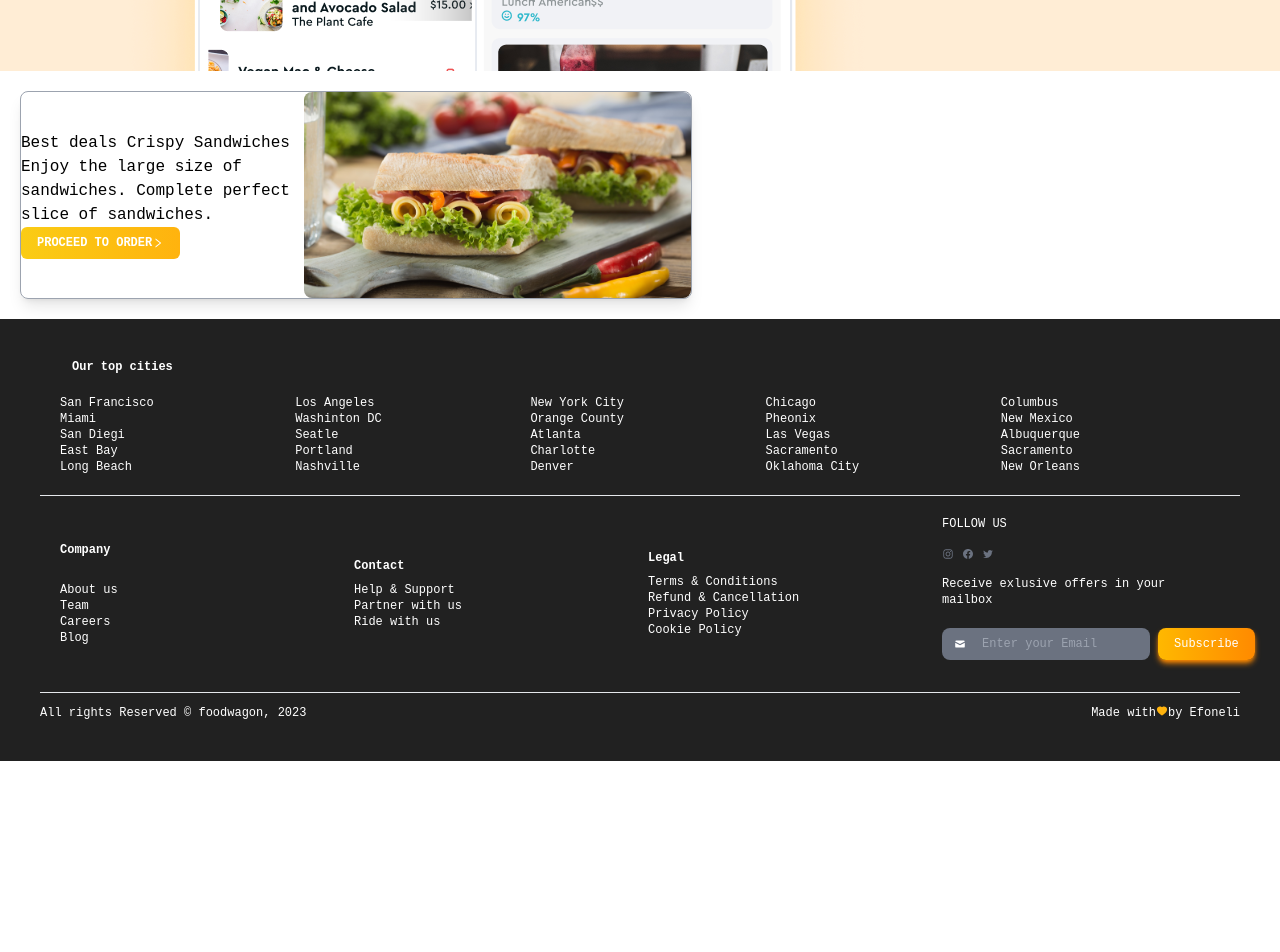
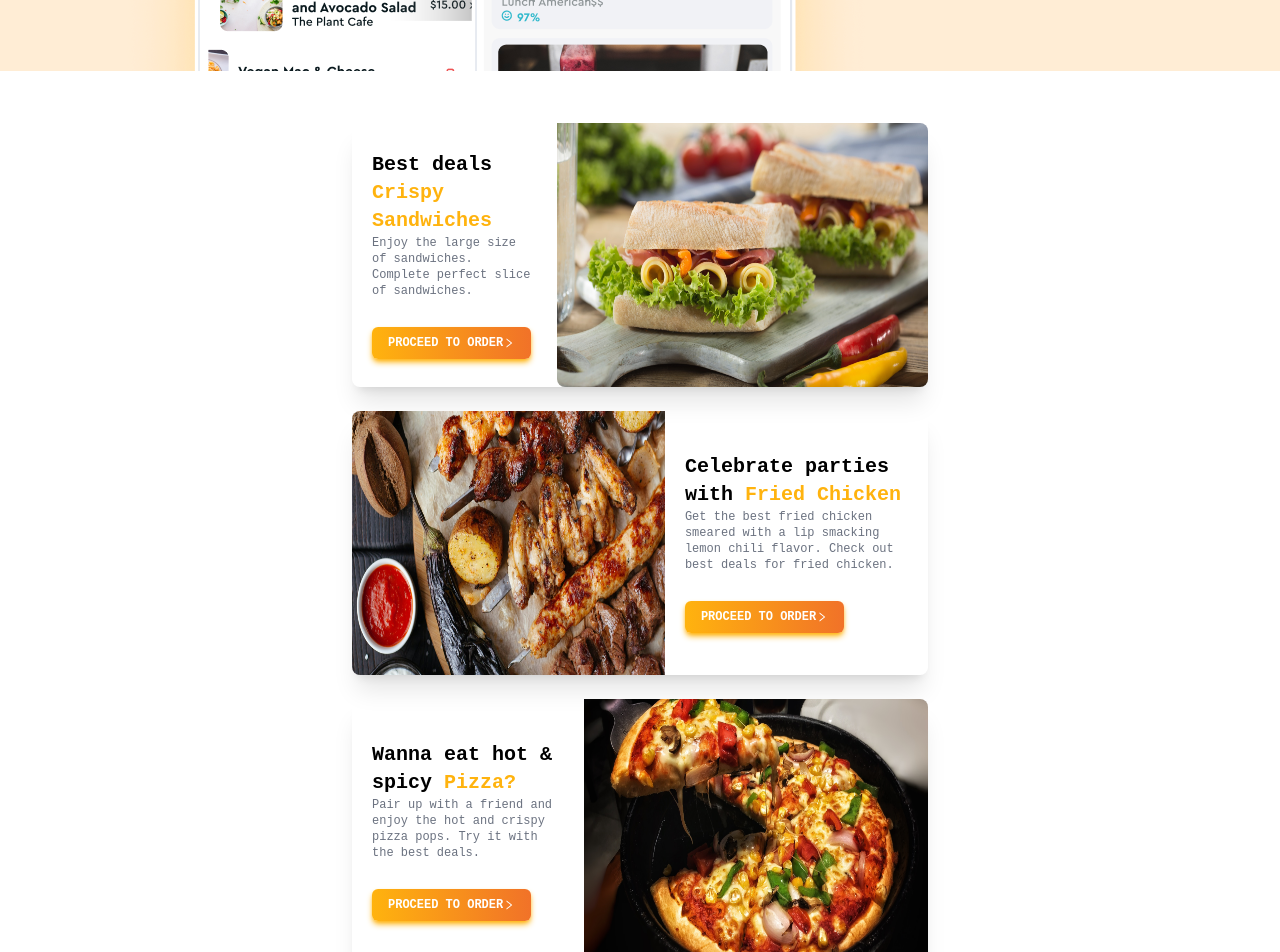
Before and after one commit to Efoneli/est, a React (Create React App) app: page / in a window 1280 px wide. Shown: the part 3720-4672 px from the top of the page. Before the commit the page ends 4481 px from the top, so only its background shows below. Built offline with nearby package versions, Linux system fonts and the light colour scheme.

Commit message:
best deals

```diff
--- a/src/pages/BestDeals.jsx
+++ b/src/pages/BestDeals.jsx
@@ -3,31 +3,110 @@ import { AiOutlineRight } from "react-icons/ai";
 import best1 from "../components/Assets/images/best1.png";
 import best2 from "../components/Assets/images/best2.png";
 import best3 from "../components/Assets/images/best3.png";
+import order from "../components/Assets/images/order.png";
 
 function BestDeals() {
   return (
     <>
-      <div className="bg-white m-5">
-        <div className="max-w-2xl border border-gray-400 shadow-lg rounded-lg flex items-center justify-center">
-          <div className="">
-            <h2>
-              Best deals <span>Crispy Sandwiches</span>
+      <div className="bg-white grid gap-6 place-items-center m-8 p-5">
+        <div className="max-w-sm shadow-xl rounded-lg flex flex-col items-center justify-center md:flex-row md:max-w-xl">
+          <div>
+            <div className="p-5">
+              <h2 className="font-extrabold text-xl">
+                Best deals{" "}
+                <span className="text-yellowColor">Crispy Sandwiches</span>
               </h2>
-            <p>
+              <p className="text-xs leading-4 text-gray-500">
                 Enjoy the large size of sandwiches. Complete perfect slice of
                 sandwiches.
               </p>
 
-            <button className="bg-gradient-to-r from-yellow-400 to-yellowColor text-white text-xs px-4 py-2 rounded-md flex items-center font-bold">
+              <button className="bg-gradient-to-r from-yellowColor to-orangeColor shadow-md shadow-yellowColor text-white text-xs px-4 py-2 mt-7 rounded-md flex items-center font-bold">
                 PROCEED TO ORDER
                 <AiOutlineRight className="" />
               </button>
             </div>
-          <div>
-          <img src={best1} alt="deals" className="rounded-lg" />
+          </div>
+
+          <div className="">
+            <img
+              src={best1}
+              alt="deals"
+              className="h-[16.5rem] w-[64rem] rounded-b-lg object-fill md:rounded-r-lg"
+            />
           </div>
         </div>
 
+        <div className="max-w-sm shadow-xl rounded-lg flex flex-col-reverse items-center justify-center md:flex-row md:max-w-xl">
+          <div className="">
+            <img
+              src={best2}
+              alt="deals"
+              className="h-[16.5rem] w-[64rem] rounded-l-lg"
+            />
+          </div>
+
+          <div>
+            <div className="p-5">
+              <h2 className="font-extrabold text-xl">
+                Celebrate parties with{" "}
+                <span className="text-yellowColor">Fried Chicken</span>
+              </h2>
+              <p className="text-xs leading-4 text-gray-500">
+                Get the best fried chicken smeared with a lip smacking lemon
+                chili flavor. Check out best deals for fried chicken.
+              </p>
+
+              <button className="bg-gradient-to-r from-yellowColor to-orangeColor shadow-md shadow-yellowColor text-white text-xs px-4 py-2 mt-7 rounded-md flex items-center font-bold">
+                PROCEED TO ORDER
+                <AiOutlineRight className="" />
+              </button>
+            </div>
+          </div>
+        </div>
+
+        <div className="max-w-sm shadow-xl rounded-lg flex flex-col items-center justify-center md:flex-row md:max-w-xl">
+          <div>
+            <div className="p-5">
+              <h2 className="font-extrabold text-xl">
+                Wanna eat hot & spicy{" "}
+                <span className="text-yellowColor">Pizza?</span>
+              </h2>
+              <p className="text-xs leading-4 text-gray-500">
+                Pair up with a friend and enjoy the hot and crispy pizza pops.
+                Try it with the best deals.
+              </p>
+
+              <button className="bg-gradient-to-r from-yellowColor to-orangeColor shadow-md shadow-yellowColor text-white text-xs px-4 py-2 mt-7 rounded-md flex items-center font-bold">
+                PROCEED TO ORDER
+                <AiOutlineRight className="" />
+              </button>
+            </div>
+          </div>
+
+          <div className="">
+            <img
+              src={best3}
+              alt="deals"
+              className="h-[16.5rem] w-[64rem] rounded-r-lg"
+            />
+          </div>
+        </div>
+      </div>
+
+      <div className="relative">
+        <div className="">
+        <img src={order} alt="order" />
+        </div>
+            <div className="absolute top-0 left-24 translate-x-12">
+            <h1 className="font-extrabold text-2xl text-white text-center">
+                Are you ready to order with <br />the best deals?
+            </h1>
+            <button className="bg-orangeColor text-white text-xs px-4 py-2 mt-7 rounded-md flex items-center justify-center font-bold">
+                PROCEED TO ORDER
+                <AiOutlineRight className="" />
+            </button>
+            </div>
 
       </div>
     </>
```
Also changed, not shown: src/components/Assets/images/order.png (added). Lines whose indentation alone changed are shown as unchanged.
